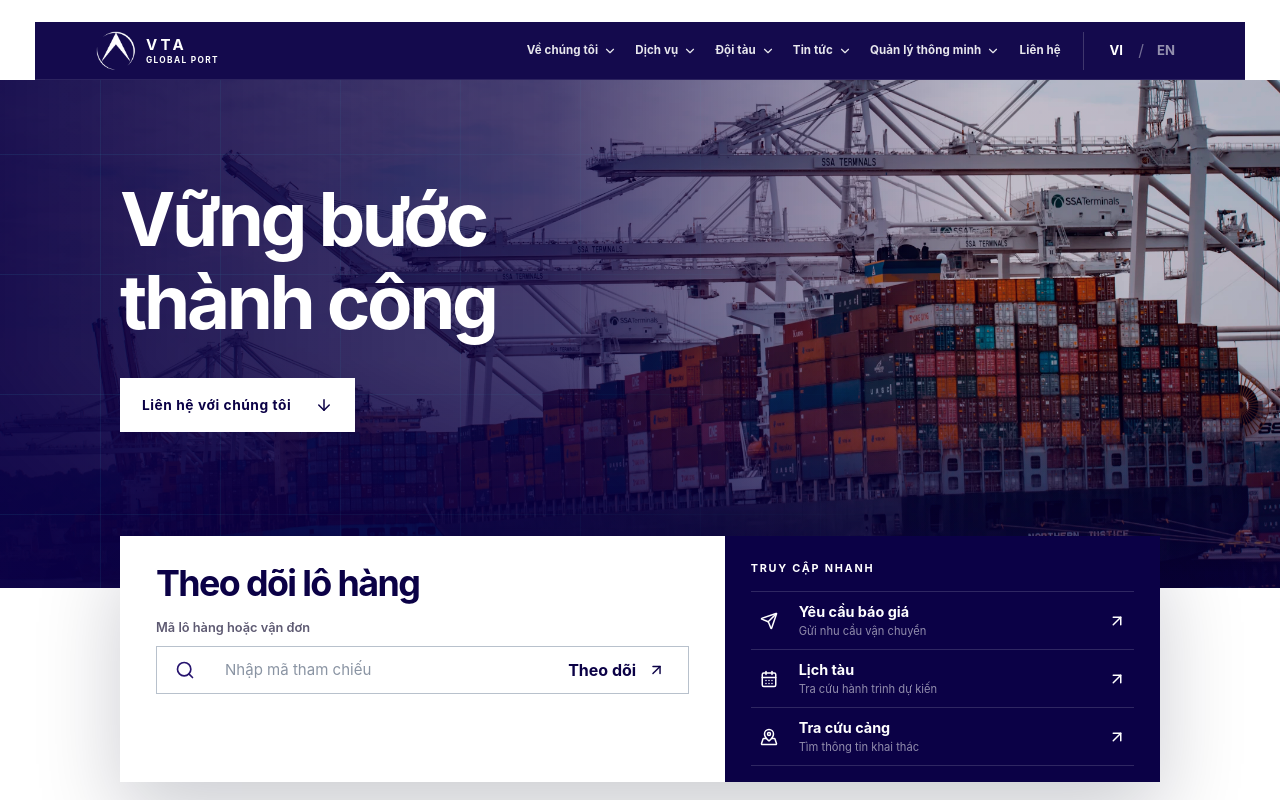
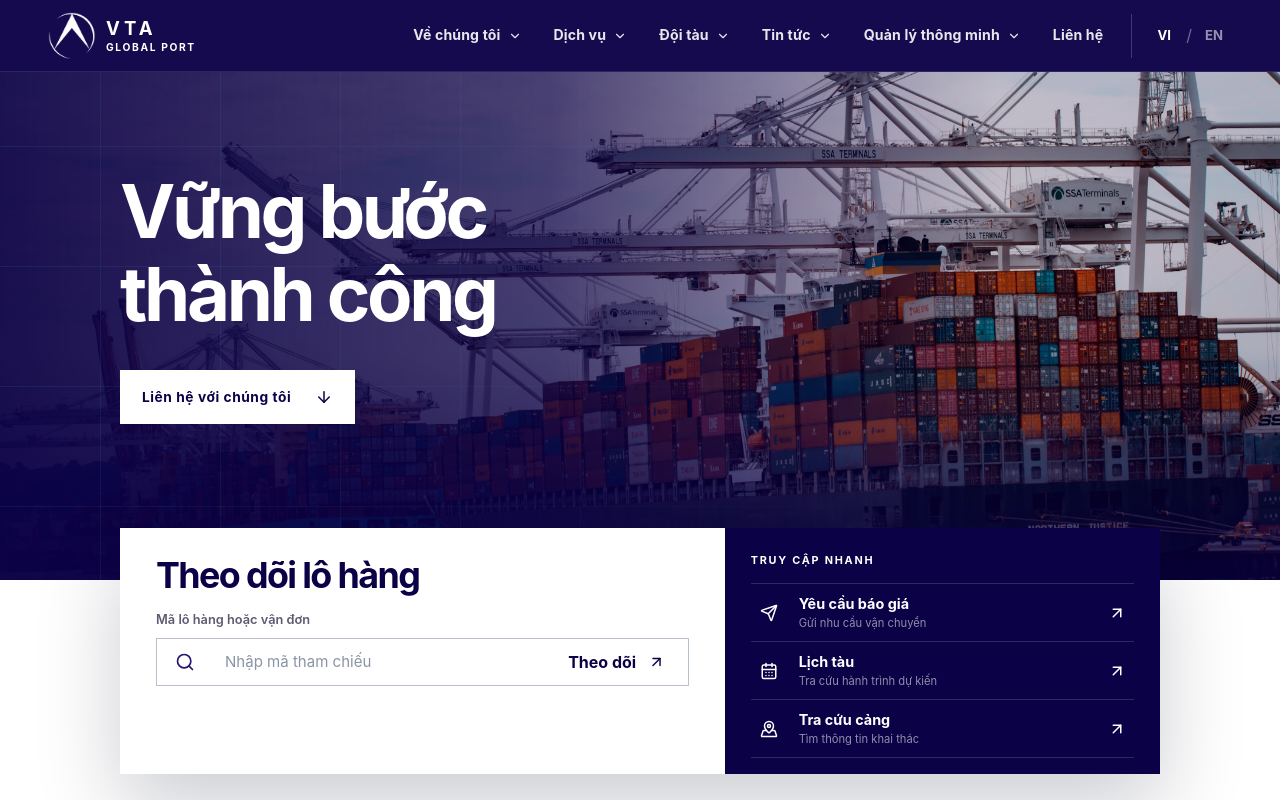
Before and after one commit to DuyLinh96/vta-global-port, a Next.js app: page / in a window 1280 px wide. Shown: the top 800 px of the page. Built offline with nearby package versions, Linux system fonts and the light colour scheme.

Commit message:
fix(header): align desktop menu bar

```diff
--- a/app/globals.css
+++ b/app/globals.css
@@ -2650,44 +2650,37 @@ h2 {
 
 @media (min-width: 1181px) {
   :root {
-    --header-height: 58px;
+    --header-height: 72px;
   }
 
   .site-header {
-    width: min(100% - 70px, 1404px);
-    margin-inline: auto;
-  }
-
-  .site-header {
-    margin-top: 22px;
+    width: 100%;
+    margin: 0;
+  }
+
+  .header-inner {
+    width: min(100% - 96px, 1404px);
   }
 
   .brand-mark {
-    width: 40px;
-    height: 48px;
+    width: 48px;
+    height: 58px;
   }
 
   .brand-mark img {
-    width: 40px;
+    width: 48px;
   }
 
   .brand-name strong {
-    font-size: 0.94rem;
+    font-size: 1.16rem;
   }
 
   .brand-name span {
-    font-size: 0.52rem;
-  }
-
-  .nav-group > a {
-    min-width: 62px;
-    padding: 0 9px;
-    gap: 5px;
-    font-size: 0.72rem;
+    font-size: 0.64rem;
   }
 
   .language-switch button {
-    min-height: 38px;
+    min-height: 44px;
   }
 
   .hero {
```
